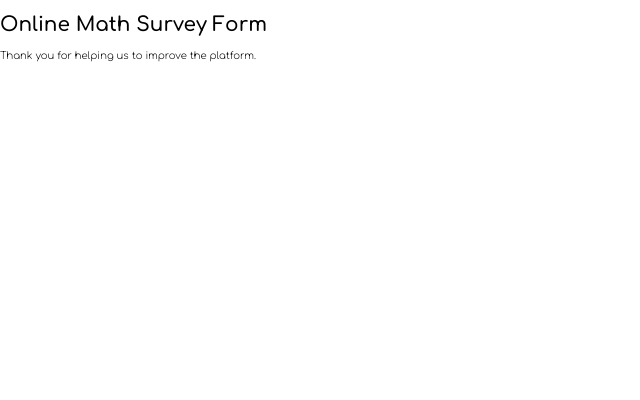
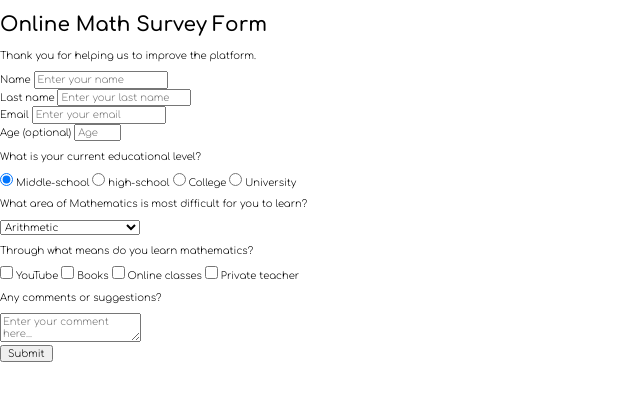
Before and after one commit to Darioqp/FreeCodeCampSurveyForm, a plain HTML site: page index.html in a window 1280 px wide. Shown: the whole page, without its empty margins (0-640 px from the left). Drawn offline with Linux system fonts and the light colour scheme.

Commit message:
Se trabajo en cada uno de los items del form

```diff
--- a/index.html
+++ b/index.html
@@ -1,24 +1,86 @@
 <!DOCTYPE html>
 <html lang="en">
   <head>
-    <meta charset="UTF-8">
-    <meta http-equiv="X-UA-Compatible" content="IE=edge">
-    <meta name="viewport" content="width=device-width, initial-scale=1.0">
-    <link rel="stylesheet" href="normalize.css">
-    <link rel="stylesheet" href="style.css">
-    <link rel="preconnect" href="https://fonts.googleapis.com">
-    <link rel="preconnect" href="https://fonts.gstatic.com" crossorigin>
-    <link href="https://fonts.googleapis.com/css2?family=Comfortaa:wght@300;600&family=Montserrat:wght@300&display=swap" rel="stylesheet">
+    <meta charset="UTF-8" />
+    <meta http-equiv="X-UA-Compatible" content="IE=edge" />
+    <meta name="viewport" content="width=device-width, initial-scale=1.0" />
+    <link rel="stylesheet" href="normalize.css" />
+    <link rel="stylesheet" href="style.css" />
+    <link rel="preconnect" href="https://fonts.googleapis.com" />
+    <link rel="preconnect" href="https://fonts.gstatic.com" crossorigin />
+    <link
+      href="https://fonts.googleapis.com/css2?family=Comfortaa:wght@300;600&family=Montserrat:wght@300&display=swap"
+      rel="stylesheet"
+    />
     <title>Survey Form</title>
   </head>
   <body>
     <div class="container">
       <header>
         <h1 id="title">Online Math Survey Form</h1>
-            <p id="description">Thank you for helping us to improve the platform.</p>
+        <p id="description">
+          Thank you for helping us to improve the platform.
+        </p>
       </header>
       <form action="" id="survey-form">
+          <div class="form-group">
+              <label id="name-label" for="name">Name</label>
+              <input type="text" name="name" id="name" placeholder="Enter your name" required>
+          </div>
+          <div class="form-group">
+            <label id="lname-label" for="lname">Last name</label>
+            <input type="text" name="lname" id="lname" placeholder="Enter your last name" required>
+          </div>
+          <div class="form-group">
+              <label id="email-label" for="mail">Email</label>
+              <input type="email" name="mail" id="mail" placeholder="Enter your email" required>
+          </div>
+          <div class="form-group">
+              <label id="number-label" for="number">Age (optional)</label>
+              <input type="number" name="numer-label" id="number-label" placeholder="Age" min="10" max="100">
+          </div>
+          <div class="form-group">
+            <p>What is your current educational level?</p>
+            <input type="radio" name="study-level" id="middle-school" checked>
+            <label for="middle-school">Middle-school</label>
+            <input type="radio" name="study-level" id="high-school">
+            <label for="high-school">high-school</label>
+            <input type="radio" name="study-level" id="college">
+            <label for="college">College</label>
+            <input type="radio" name="study-level" id="university">
+            <label for="university">University</label>
+          </div>
+          <div class="form-group">
+            <p>What area of Mathematics is most difficult for you to learn?</p>
+            <select name="area" id="dropdown">
+              <option value="arithmetic">Arithmetic</option>
+              <option value="algebra">Algebra</option>
+              <option value="geometry">Geometry</option>
+              <option value="statistics">Statistics</option>
+              <option value="mathematical-analysis">Mathematical analysis</option>
+            </select>
+          </div>
+          <div class="form-group">
 
+          </div>
+          <div class="form-group">
+            <p>Through what means do you learn mathematics?</p>
+            <input type="checkbox" name="media1" id="media1" value="youtube">
+            <label for="media1">YouTube</label>
+            <input type="checkbox" name="media2" id="media2" value="books">
+            <label for="media2">Books</label>
+            <input type="checkbox" name="media3" id="media3" value="online-classes">
+            <label for="media3">Online classes</label>
+            <input type="checkbox" name="media4" id="media4" value="private-teacher">
+            <label for="media4">Private teacher</label>
+          </div>
+          <div class="form-group">
+            <p>Any comments or suggestions?</p>
+            <textarea name="comment" id="comments" placeholder="Enter your comment here..."></textarea>
+          </div>
+          <div class="form-group">
+            <button type="submit">Submit</button>
+          </div>
       </form>
     </div>
   </body>
```
Lines whose indentation alone changed are shown as unchanged.
